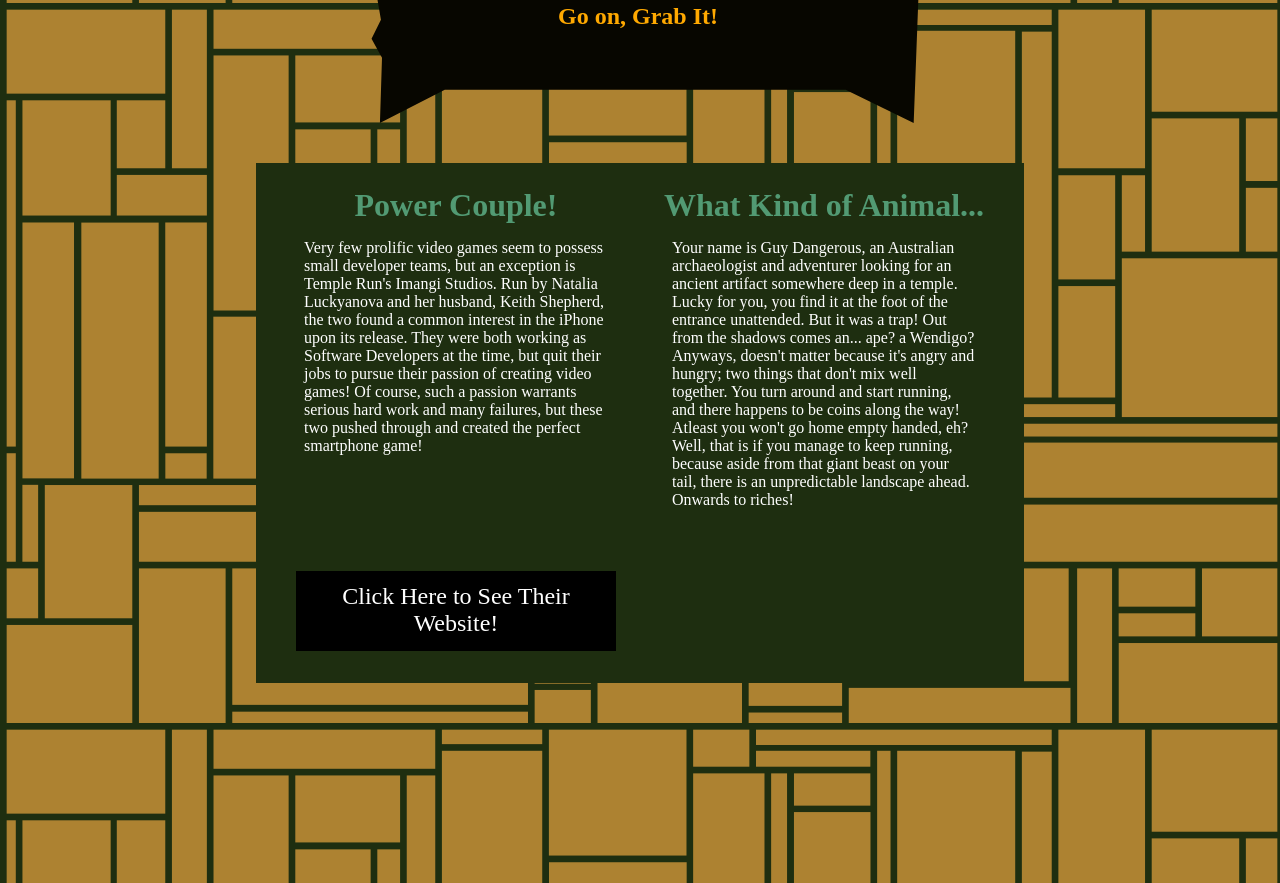
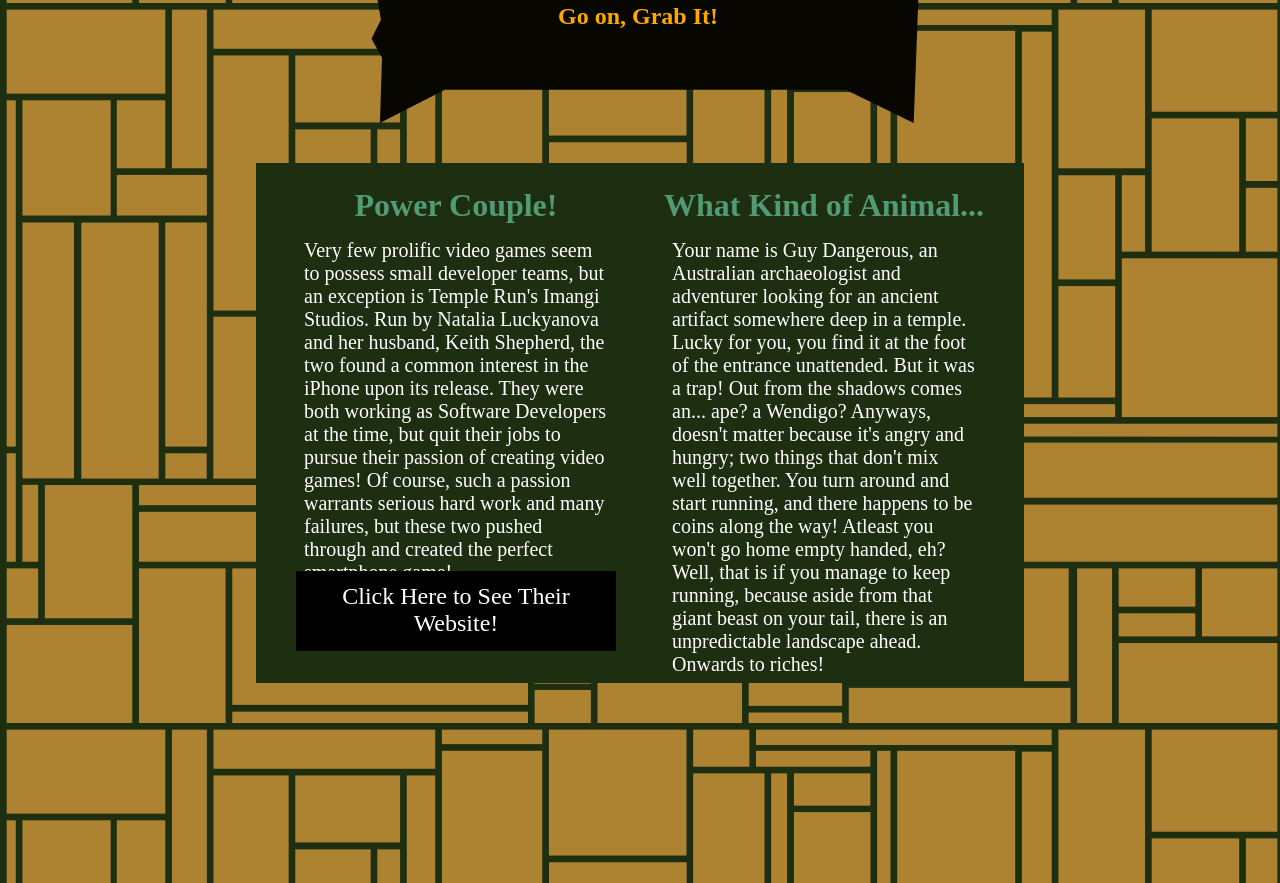
Before and after one commit to ZaidIrfan2003/zaidirfan.github.io, a plain HTML site: page TempleRun.html in a window 1280 px wide. Shown: the part 717-1600 px from the top of the page. Drawn offline with Linux system fonts and the light colour scheme.

Commit message:
Update TempleRun.css

```diff
--- a/TempleRun.css
+++ b/TempleRun.css
@@ -116,6 +116,7 @@ body {
 	padding: 6vmin;
 	text-align: left;
 	position: absolute;
+	font-size: 2.5vmin;
 	top: 3.5vh;
 	left: 50%;
 	color: white;
```
